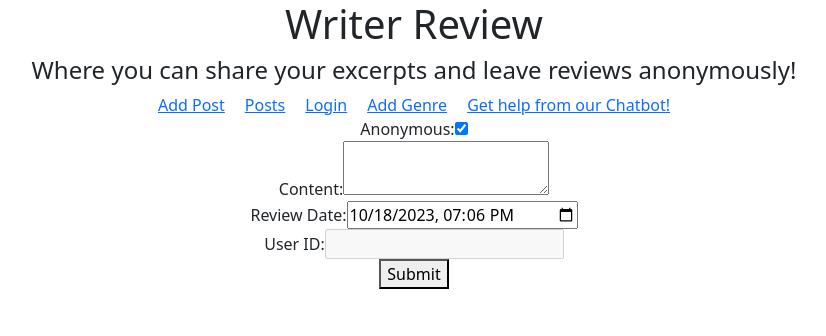
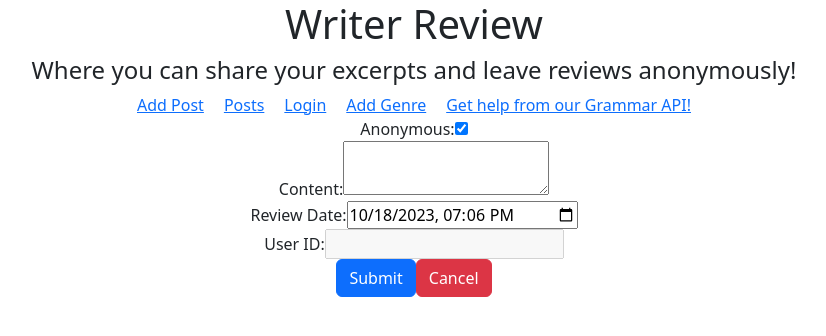
Before and after one commit to ruchaj/WriterReviewApp, a React (Create React App) app in the folder frontend/writerreviewapp/: page /review/1 in a window 1280 px wide. Shown: the top 336 px of the page, without its empty margins (226-1052 px from the left). Built offline with nearby package versions, Linux system fonts and the light colour scheme.

Commit message:
Last changes!

```diff
--- a/frontend/writerreviewapp/src/AddGenre.js
+++ b/frontend/writerreviewapp/src/AddGenre.js
@@ -97,7 +97,7 @@ const AddGenre = () => {
       <h2 className="mt-4">Report and Delete a Genre</h2>
       <div className="mb-3">
         <label htmlFor="reportedGenreName" className="form-label">
-          Improoper Genre Name? Report it here:
+          Improper Genre Name? Report it here:
           <input
             type="text"
             id="reportedGenreName"
--- a/frontend/writerreviewapp/src/AddPosts.js
+++ b/frontend/writerreviewapp/src/AddPosts.js
@@ -177,6 +177,13 @@ const AddPost = ({ post }) => {
         <button type="submit" className="btn btn-primary">
           {post ? 'Update' : 'Submit'}
         </button>
+        <button
+        className="btn btn-danger"
+        onClick={() => navigate('/posts')}
+      >
+        Cancel
+      </button>
+
       </form>
     </div>
   );
--- a/frontend/writerreviewapp/src/AddReview.js
+++ b/frontend/writerreviewapp/src/AddReview.js
@@ -58,7 +58,13 @@ const AddReview = () => {
                 <input type="text" value={user ? user.email : ''} disabled />
             </label>
             <br />
-            <button type="submit">Submit</button>
+            <button className="btn btn-primary" type="submit">Submit</button>
+            <button
+        className="btn btn-danger"
+        onClick={() => navigate('/posts')}
+      >
+        Cancel
+      </button>
         </form>
     );
 };
--- a/frontend/writerreviewapp/src/App.js
+++ b/frontend/writerreviewapp/src/App.js
@@ -26,7 +26,7 @@ function App() {
           {user ? 'Logout' : 'Login'}
         </NavLink>
         <NavLink to="/addgenre" style={{ marginRight: '20px' }}>Add Genre</NavLink>
-        <NavLink to="/chatbot">Get help from our Chatbot!</NavLink>
+        <NavLink to="/chatbot">Get help from our Grammar API!</NavLink>
         <Routes>
           <Route path="/Chatbot" element={<Chatbot />} />
           <Route exact path="/" element={<Login />} />
```
